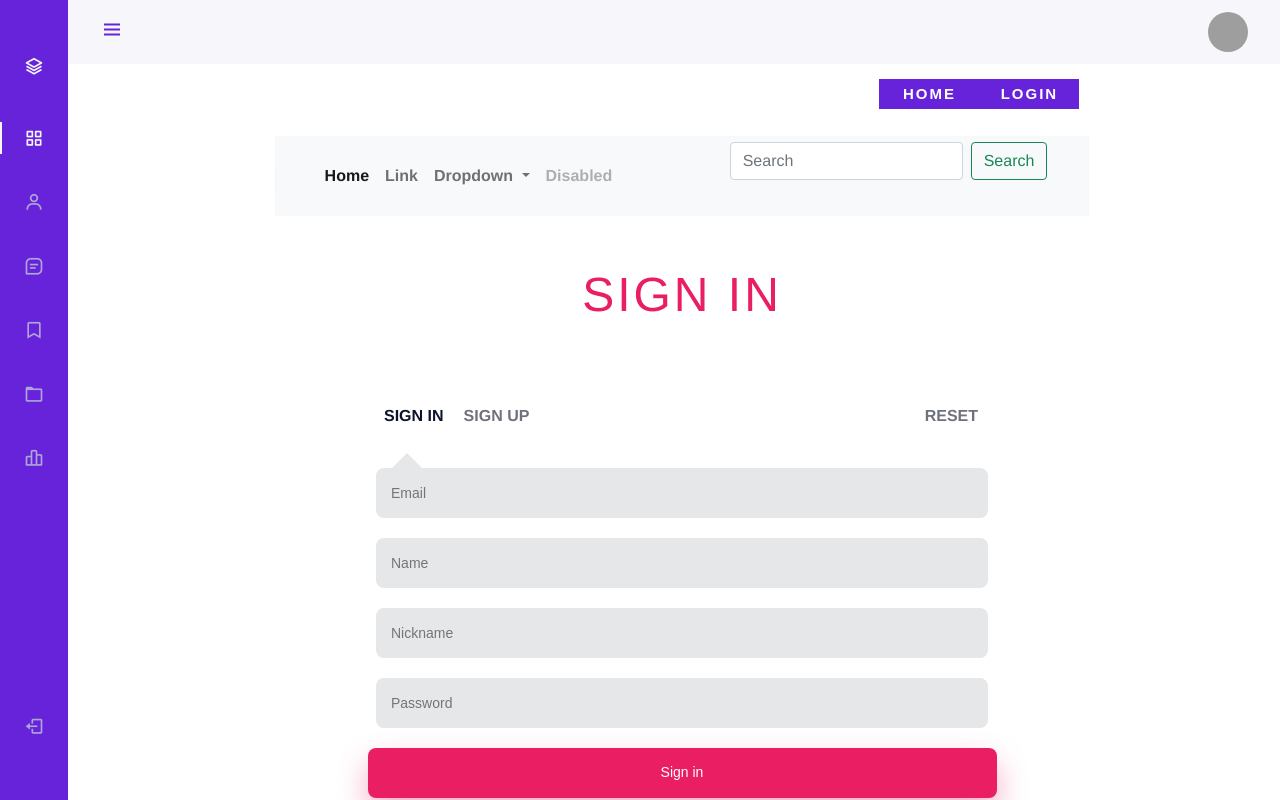
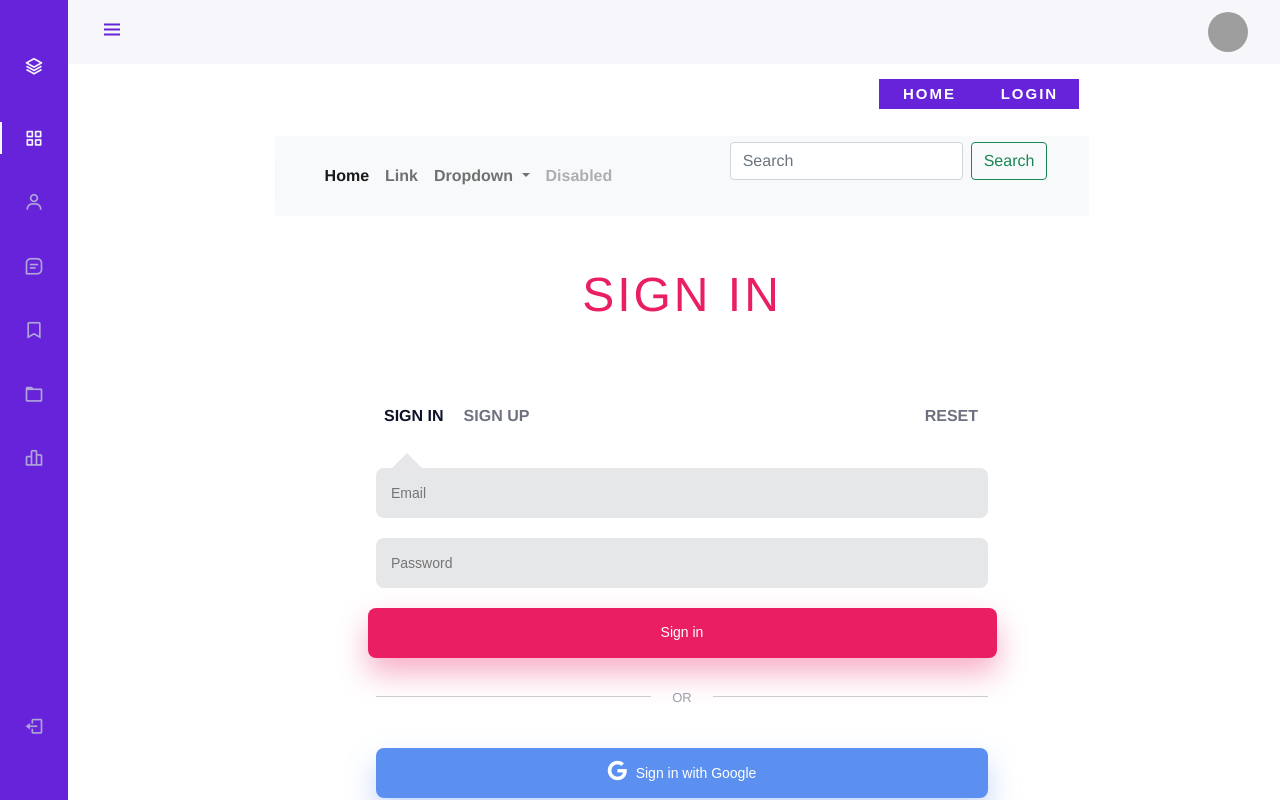
Before and after one commit to kiy3035/vue, a Vue app: page /login in a window 1280 px wide. Shown: the top 800 px of the page. Built offline with nearby package versions, Linux system fonts and the light colour scheme; grey boxes are pictures that could not be loaded; a web font is replaced by a local one.

Commit message:
feat: vue

```diff
--- a/src/components/LoginFormComp.vue
+++ b/src/components/LoginFormComp.vue
@@ -27,11 +27,11 @@
       </div>
       <!-- name input -->
       <div class="input__block">
-        <input type="inp_usr" class="input" id="inp_usr" name="inp_usr" placeholder="Name" />
+        <input type="inp_usr" class="input repeat__password" id="inp_usr" name="inp_usr" placeholder="Name" />
       </div>
       <!-- nickname input -->
       <div class="input__block">
-        <input type="nickname" class="input" id="nickname" name="nickname" placeholder="Nickname" />
+        <input type="nickname" class="input repeat__password" id="nickname" name="nickname" placeholder="Nickname" />
       </div>
       <!-- password input -->
       <div class="input__block">
```
